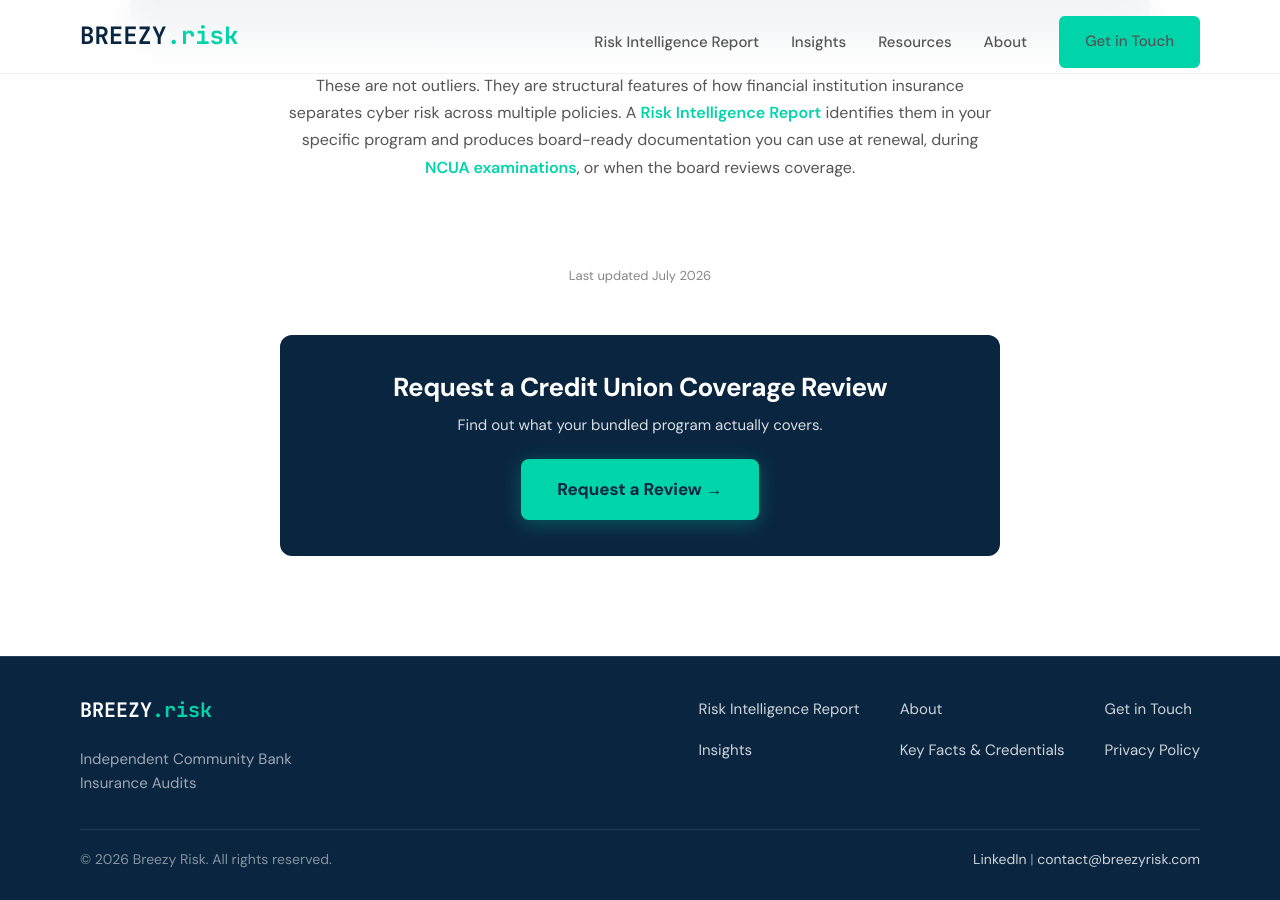
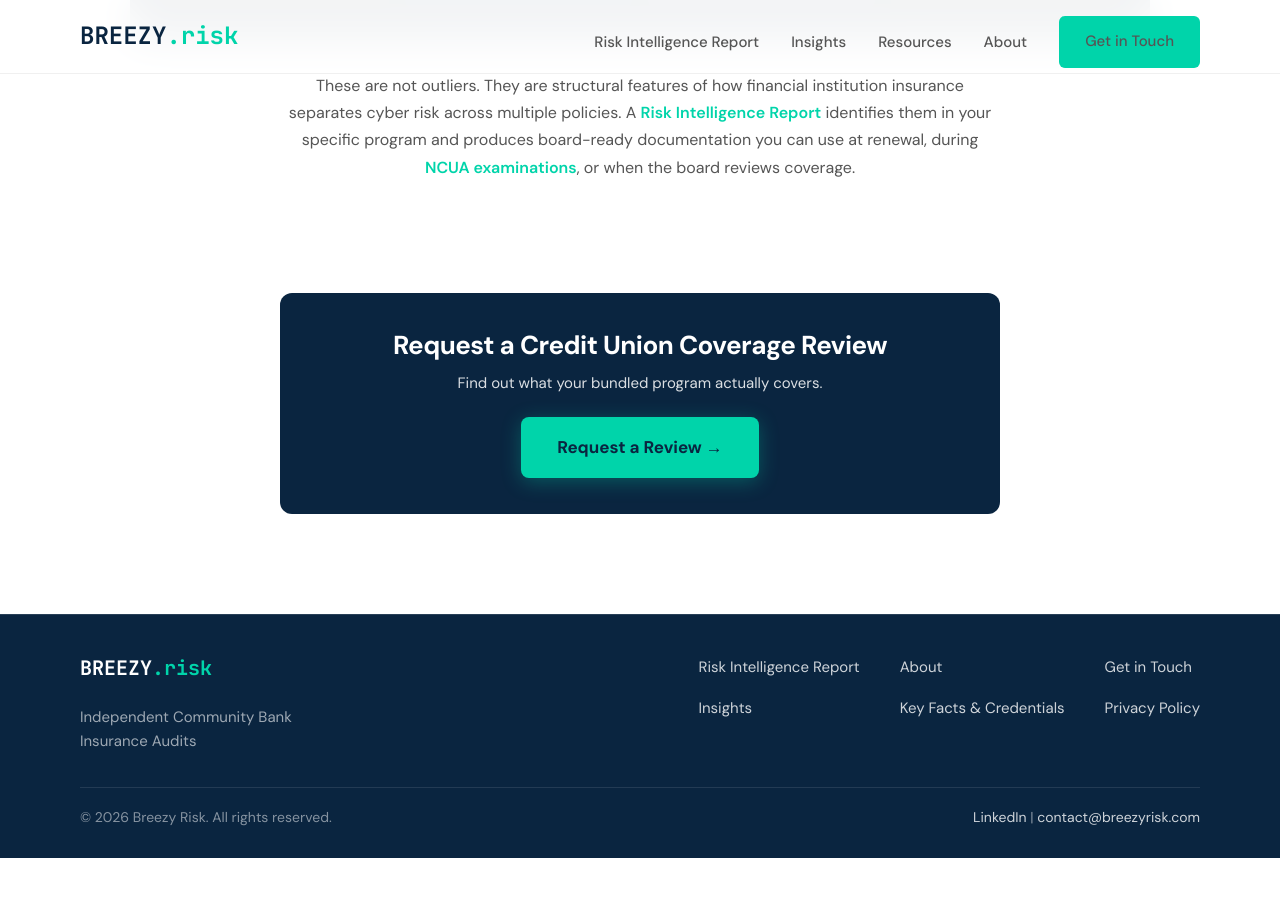
Before and after one commit to joeproe1/breezyrisk.com, a Jekyll site: the page built from credit-unions.html, in a window 1280 px wide and 900 px high, scrolled down 1886 px. Built offline with Jekyll 4.4.1, drawn with Linux system fonts in a browser that asks for light colours; after the commit the page ends 2744 px from its top, so only the background shows below that.

Commit message:
Remove last-updated timestamps from four pages

```diff
--- a/credit-unions.html
+++ b/credit-unions.html
@@ -451,7 +451,6 @@ permalink: /credit-unions/
 </section>
 
 <!-- FINAL CTA -->
-<p class="page-updated" style="text-align:center;padding:0 0 8px;">Last updated <time datetime="2026-07">July 2026</time></p>
 <section class="cup-final">
   <div class="cup-final-inner">
     <h2>Request a Credit Union Coverage Review</h2>
--- a/cyber-insurance-audit.html
+++ b/cyber-insurance-audit.html
@@ -618,7 +618,6 @@ permalink: /cyber-insurance-audit/
 </section>
 
 <!-- FINAL CTA -->
-<p class="page-updated" style="text-align:center;padding:0 0 8px;">Last updated <time datetime="2026-06-24">June 2026</time></p>
 <section class="cia-final">
   <div class="cia-final-inner">
     <h2>Find Out Where Your Coverage Fails</h2>
--- a/examiner-readiness.html
+++ b/examiner-readiness.html
@@ -363,7 +363,6 @@ details[open] summary span { transform: rotate(45deg); display: inline-block; }
 </section>
 
 <!-- FINAL CTA -->
-<p class="page-updated" style="text-align:center;padding:0 0 8px;">Last updated <time datetime="2026-07-21">July 2026</time></p>
 <section class="exam-final">
   <div class="exam-final-inner">
     <h2>Get a Head Start on Your Examiner's Questions</h2>
--- a/risk-intelligence-report.html
+++ b/risk-intelligence-report.html
@@ -750,4 +750,3 @@ a.rir-chip:hover{ background: rgba(0, 212, 170, 0.14); }
     <a href="{{ '/contact/' | relative_url }}" class="btn-accent">Get in Touch &rarr;</a>
   </div>
 </section>
-<p class="page-updated" style="text-align:center;padding:8px 0 0;font-size:13px;color:var(--text-secondary);">Last updated <time datetime="2026-07-15">July 2026</time></p>
```
